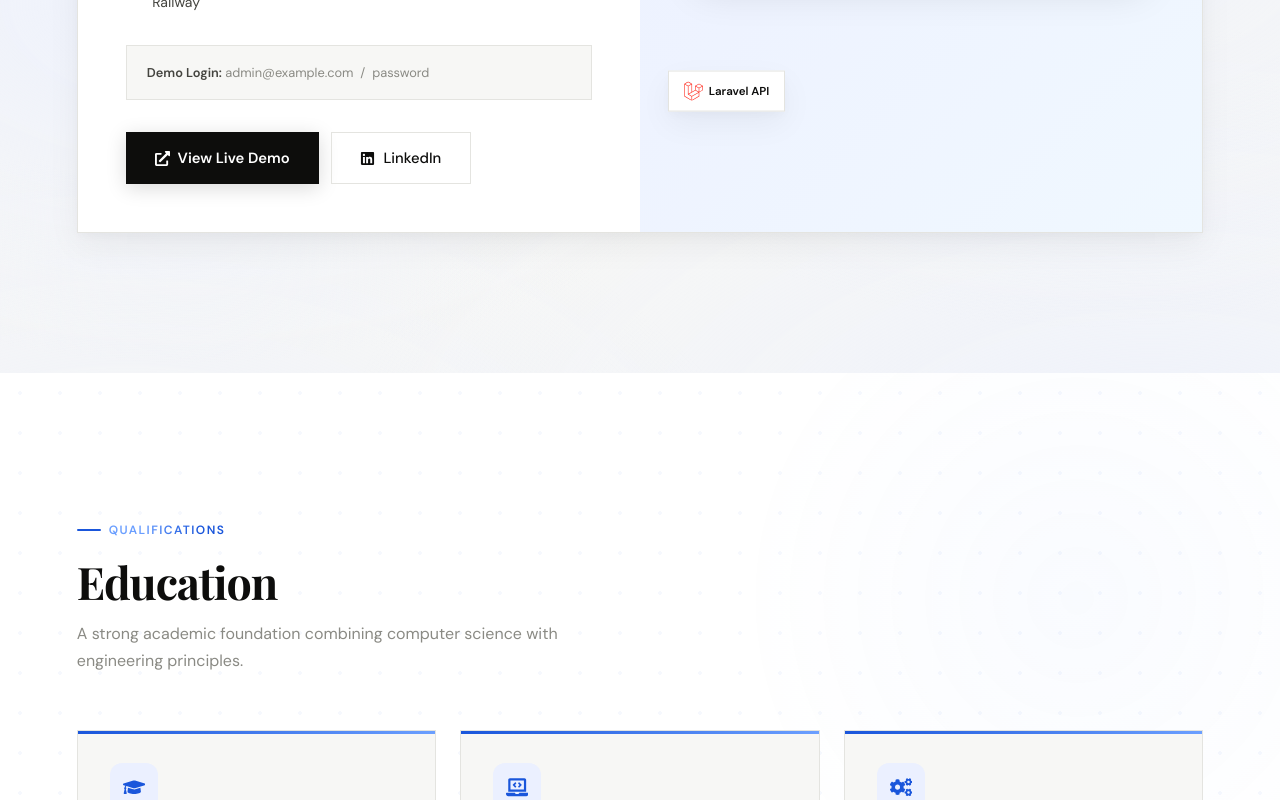
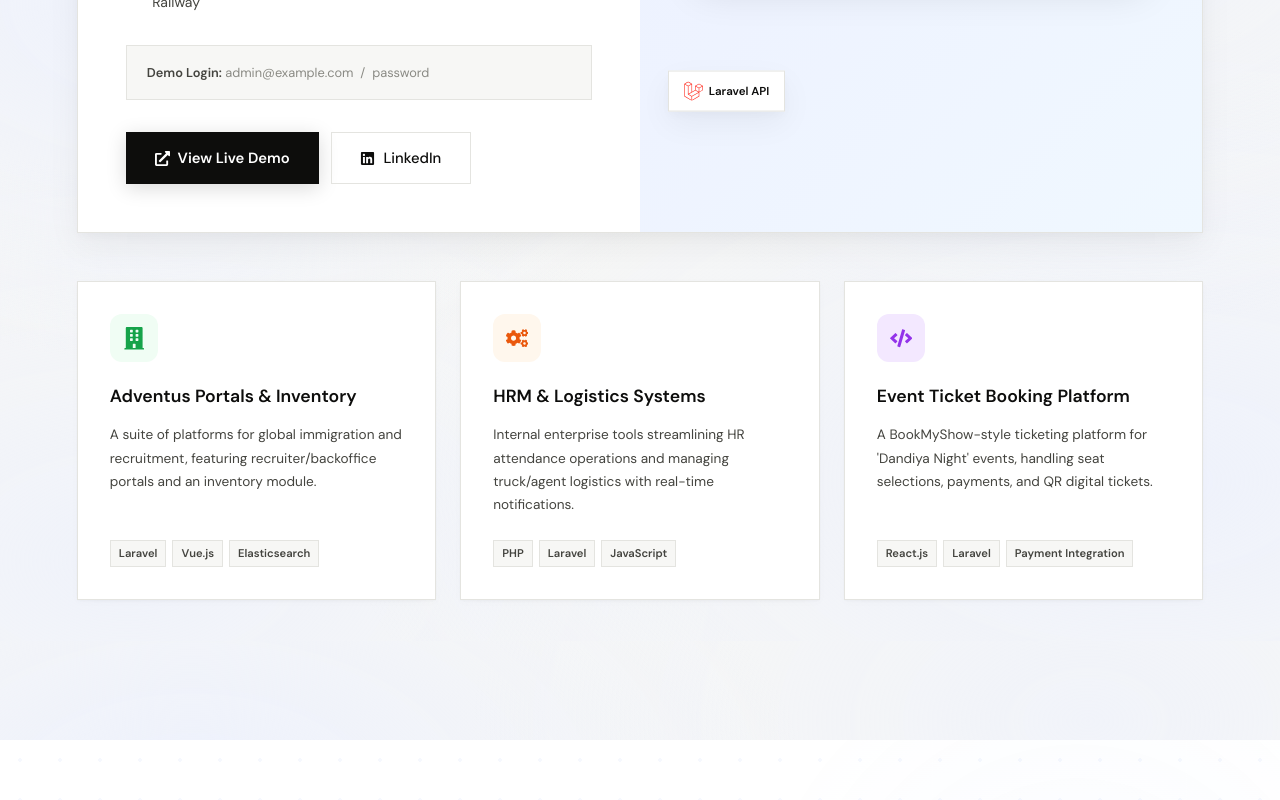
Before and after one commit to sumidev/my-portfolio, a React (Vite) app: page / in a window 1280 px wide. Shown: the part 5759-6559 px from the top of the page. Built offline with nearby package versions, Linux system fonts and the light colour scheme.

Commit message:
PORT: added more project

```diff
--- a/src/App.jsx
+++ b/src/App.jsx
@@ -2,7 +2,7 @@ import React, { useEffect, useState, useRef } from 'react';
 import './index.css';
 import NetworkBackground from './NetworkBackground';
 import promanageImg from './assets/promanage.png';
-import { FaPhp, FaLaravel, FaReact, FaVuejs, FaJs, FaGitAlt, FaBootstrap, FaHtml5, FaWordpress, FaJira, FaServer, FaLink, FaCode, FaCloud, FaUsers, FaMapMarkerAlt, FaExternalLinkAlt, FaLinkedin, FaGraduationCap, FaLaptopCode, FaCogs, FaEnvelope, FaPhoneAlt, FaPaperPlane, FaCheckCircle, FaBriefcase, FaArrowRight, FaWhatsapp } from 'react-icons/fa';
+import { FaPhp, FaLaravel, FaReact, FaVuejs, FaJs, FaGitAlt, FaBootstrap, FaHtml5, FaWordpress, FaJira, FaServer, FaLink, FaCode, FaCloud, FaUsers, FaMapMarkerAlt, FaExternalLinkAlt, FaLinkedin, FaGraduationCap, FaLaptopCode, FaCogs, FaEnvelope, FaPhoneAlt, FaPaperPlane, FaCheckCircle, FaBriefcase, FaArrowRight, FaWhatsapp, FaBuilding } from 'react-icons/fa';
 import { SiMysql, SiElasticsearch, SiVercel, SiPostman } from 'react-icons/si';
 
 function App() {
@@ -535,8 +535,8 @@ function App() {
 <section id="project">
   <div className="reveal" style={{"marginBottom":"3rem"}}>
     <div className="section-label">Portfolio</div>
-    <h2 className="section-title">Featured Project</h2>
-    <p className="section-sub">A complete full-stack application demonstrating decoupled architecture, secure APIs, and cloud deployment.</p>
+    <h2 className="section-title">Featured Projects</h2>
+    <p className="section-sub">A showcase of full-stack applications, enterprise tools, and platforms I've built.</p>
   </div>
 
   <div className="project-card reveal">
@@ -592,6 +592,51 @@ function App() {
       {/* Floating badges */}
       <div className="pv-float pv-float-1" style={{display: 'flex', alignItems: 'center', gap: '6px'}}><FaReact style={{color: '#61DAFB', fontSize: '1.2rem'}} /> React SPA</div>
       <div className="pv-float pv-float-2" style={{display: 'flex', alignItems: 'center', gap: '6px'}}><FaLaravel style={{color: '#FF2D20', fontSize: '1.2rem'}} /> Laravel API</div>
+    </div>
+  </div>
+
+  {/* Other Projects */}
+  <div className="other-projects reveal">
+    {/* Adventus Portals */}
+    <div className="op-card">
+      <div className="op-icon" style={{background: '#F0FDF4', color: '#16A34A'}}>
+        <FaBuilding />
+      </div>
+      <h3 className="op-title">Adventus Portals & Inventory</h3>
+      <p className="op-desc">A suite of platforms for global immigration and recruitment, featuring recruiter/backoffice portals and an inventory module.</p>
+      <div className="op-stack">
+        <span className="stack-tag">Laravel</span>
+        <span className="stack-tag">Vue.js</span>
+        <span className="stack-tag">Elasticsearch</span>
+      </div>
+    </div>
+
+    {/* HRM & CMT Tools */}
+    <div className="op-card">
+      <div className="op-icon" style={{background: '#FFF7ED', color: '#EA580C'}}>
+        <FaCogs />
+      </div>
+      <h3 className="op-title">HRM & Logistics Systems</h3>
+      <p className="op-desc">Internal enterprise tools streamlining HR attendance operations and managing truck/agent logistics with real-time notifications.</p>
+      <div className="op-stack">
+        <span className="stack-tag">PHP</span>
+        <span className="stack-tag">Laravel</span>
+        <span className="stack-tag">JavaScript</span>
+      </div>
+    </div>
+
+    {/* Ticket Booking System */}
+    <div className="op-card">
+      <div className="op-icon" style={{background: '#F3E8FF', color: '#9333EA'}}>
+        <FaCode />
+      </div>
+      <h3 className="op-title">Event Ticket Booking Platform</h3>
+      <p className="op-desc">A BookMyShow-style ticketing platform for 'Dandiya Night' events, handling seat selections, payments, and QR digital tickets.</p>
+      <div className="op-stack">
+        <span className="stack-tag">React.js</span>
+        <span className="stack-tag">Laravel</span>
+        <span className="stack-tag">Payment Integration</span>
+      </div>
     </div>
   </div>
 </section>
--- a/src/index.css
+++ b/src/index.css
@@ -660,6 +660,49 @@
     50% { transform: translateY(-8px); }
   }
 
+  /* Other Projects Grid */
+  .other-projects {
+    display: grid;
+    grid-template-columns: repeat(3, 1fr);
+    gap: 1.5rem;
+    margin-top: 3rem;
+  }
+  .op-card {
+    background: var(--surface);
+    border: 1px solid var(--border);
+    border-radius: var(--radius-lg);
+    padding: 2rem;
+    box-shadow: var(--shadow-sm);
+    transition: border-color .3s, box-shadow .3s, transform .3s cubic-bezier(0.16, 1, 0.3, 1);
+    display: flex;
+    flex-direction: column;
+  }
+  .op-card:hover {
+    box-shadow: var(--shadow-hover);
+    transform: translateY(-6px);
+    border-color: rgba(26,86,219,.3);
+  }
+  .op-icon {
+    width: 48px; height: 48px; border-radius: 12px;
+    background: var(--accent-soft); color: var(--accent);
+    display: flex; align-items: center; justify-content: center;
+    font-size: 1.4rem; margin-bottom: 1.25rem;
+  }
+  .op-title {
+    font-size: 1.1rem; font-weight: 700; color: var(--ink);
+    margin-bottom: 0.75rem;
+  }
+  .op-desc {
+    font-size: 0.85rem; color: var(--ink-2); line-height: 1.7;
+    flex-grow: 1; margin-bottom: 1.5rem;
+  }
+  .op-stack {
+    display: flex; flex-wrap: wrap; gap: 6px;
+  }
+  .op-stack .stack-tag {
+    font-size: 0.7rem; padding: 0.2rem 0.5rem;
+  }
+
   /* ─── EDUCATION ─── */
   #education { background: var(--surface); }
   .edu-grid { display: grid; grid-template-columns: repeat(3, 1fr); gap: 1.5rem; }
@@ -836,6 +879,7 @@
     .exp-sidebar { position: static; }
     .project-card { grid-template-columns: 1fr; }
     .project-visual { min-height: 300px; }
+    .other-projects { grid-template-columns: repeat(2, 1fr); }
     .contact-layout { grid-template-columns: 1fr; }
     .edu-grid { grid-template-columns: 1fr 1fr; }
     .tech-grid { grid-template-columns: repeat(3, 1fr); }
@@ -848,6 +892,7 @@
     .nav-cta { display: none; }
     .hamburger { display: flex; }
     .form-row { grid-template-columns: 1fr; }
+    .other-projects { grid-template-columns: 1fr; }
     .edu-grid { grid-template-columns: 1fr; }
     .tech-grid { grid-template-columns: repeat(2, 1fr); }
     #cursor { display: none; }
```
